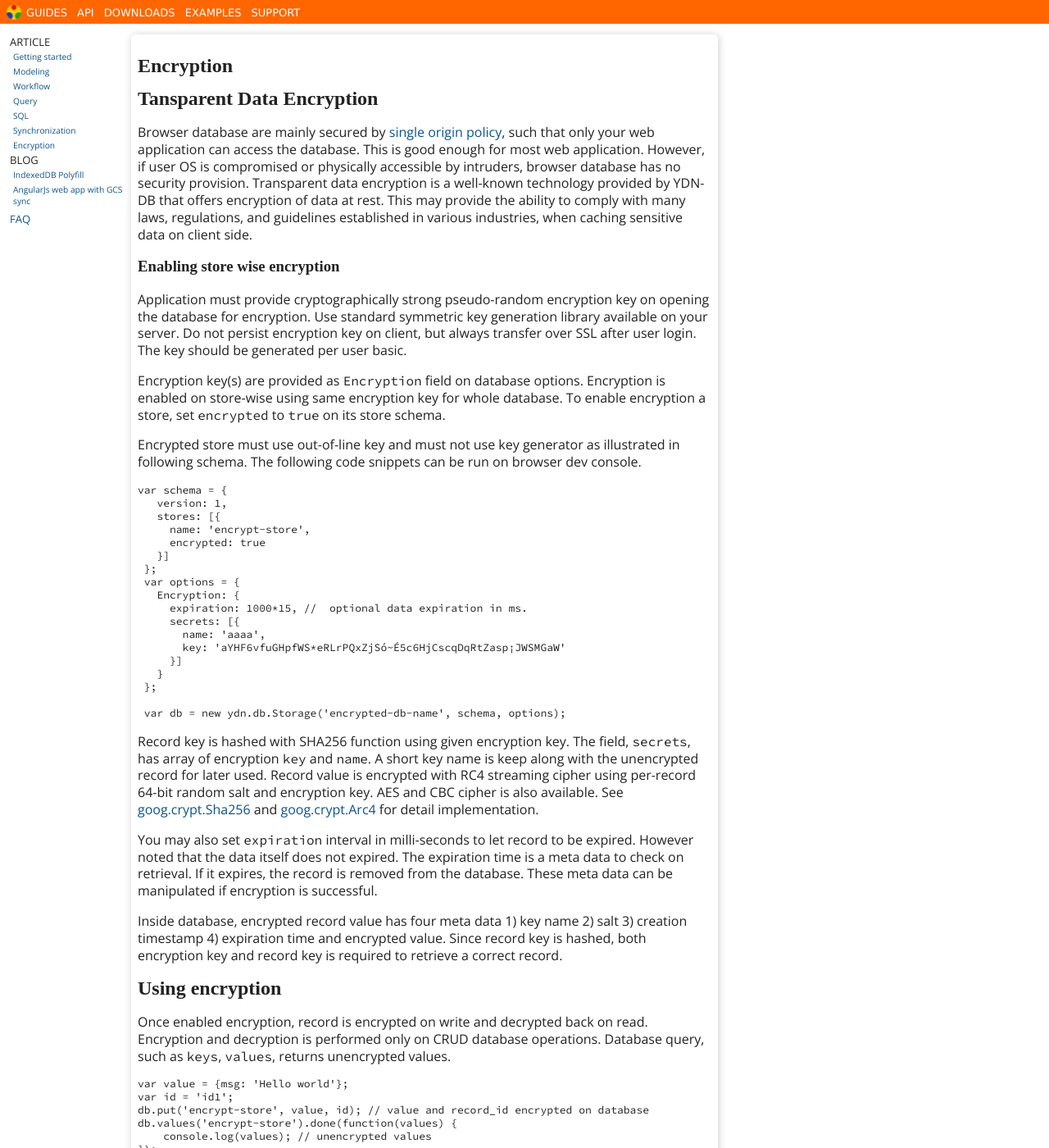
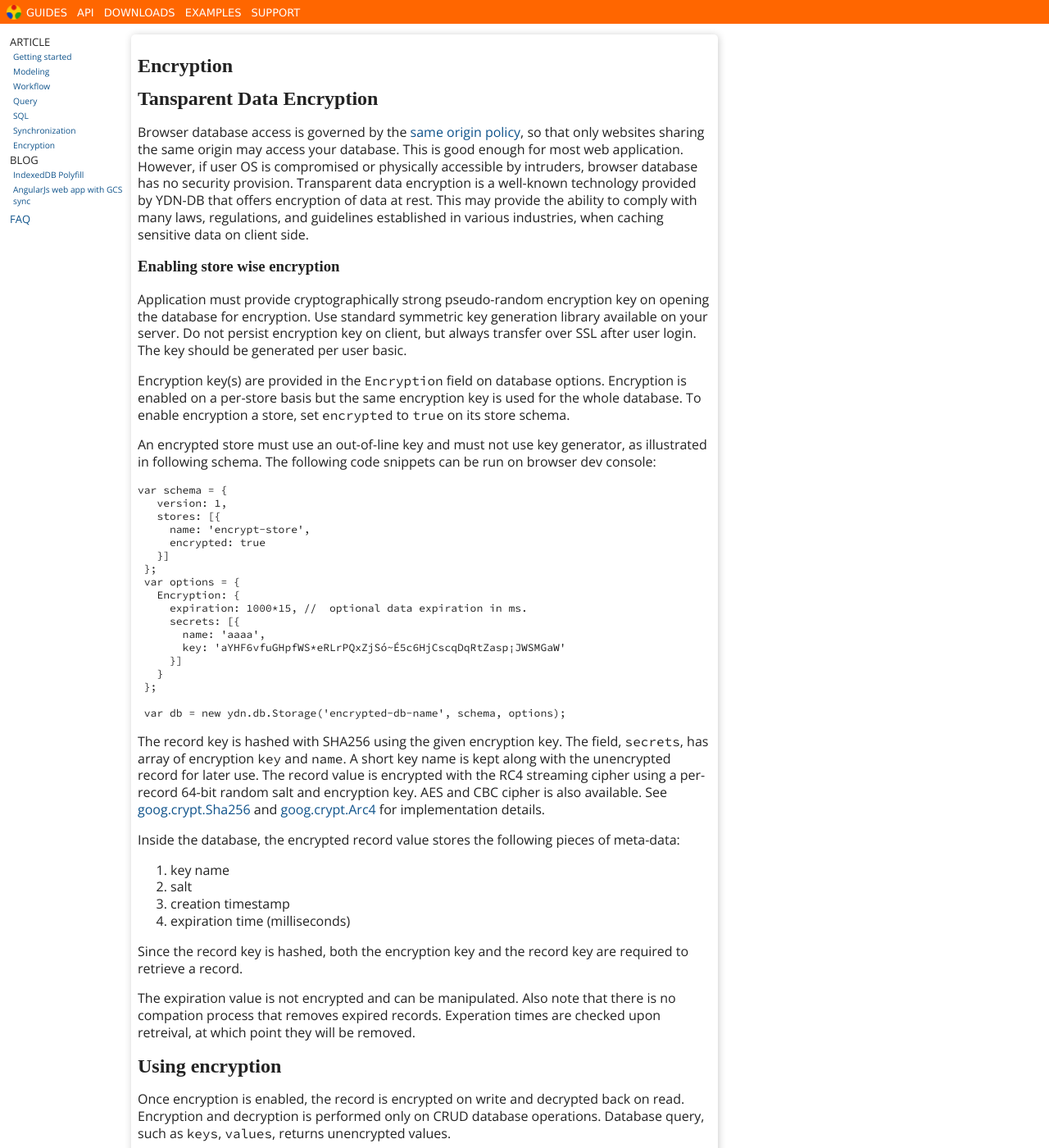
Before and after one commit to yathit/yathit.github.com, a Jekyll site: the page built from ydn-db/using/encryption.md, in a window 1280 px wide and 1400 px high. Shown: the whole window at 82% size. Built offline with Jekyll 4.4.1, drawn with Linux system fonts in a browser that asks for light colours; some web fonts are replaced; Markdown is read by kramdown in place of the engine named in the settings; some of the changed text lies outside the part shown.

Commit message:
Fix grammar issues
Fixed lots of small grammar issues, restructured a few things.  Note, you need to followup on this statement: "enabling encryption by itself does not encrypt data"

```diff
--- a/ydn-db/using/encryption.md
+++ b/ydn-db/using/encryption.md
@@ -9,15 +9,15 @@ tag: article
 
 ## Tansparent Data Encryption ##
 
-Browser database are mainly secured by [single origin policy](http://www.w3.org/Security/wiki/Same_Origin_Policy), such that only your web application can access the database. This is good enough for most web application. However, if user OS is compromised or physically accessible by intruders, browser database has no security provision. Transparent data encryption is a well-known technology provided by YDN-DB that offers encryption of data at rest. This may provide the ability to comply with many laws, regulations, and guidelines established in various industries, when caching sensitive data on client side.
+Browser database access is governed by the [same origin policy](http://www.w3.org/Security/wiki/Same_Origin_Policy), so that only websites sharing the same origin may access your database. This is good enough for most web application. However, if user OS is compromised or physically accessible by intruders, browser database has no security provision. Transparent data encryption is a well-known technology provided by YDN-DB that offers encryption of data at rest. This may provide the ability to comply with many laws, regulations, and guidelines established in various industries, when caching sensitive data on client side.
 
 ### Enabling store wise encryption ###
 
 Application must provide cryptographically strong pseudo-random encryption key on opening the database for encryption. Use standard symmetric key generation library available on your server. Do not persist encryption key on client, but always transfer over SSL after user login. The key should be generated per user basic.
 
-Encryption key(s) are provided as `Encryption` field on database options. Encryption is enabled on store-wise using same encryption key for whole database. To enable encryption a store, set `encrypted` to `true` on its store schema.
+Encryption key(s) are provided in the `Encryption` field on database options. Encryption is enabled on a per-store basis but the same encryption key is used for the whole database. To enable encryption a store, set `encrypted` to `true` on its store schema.
 
-Encrypted store must use out-of-line key and must not use key generator as illustrated in following schema. The following code snippets can be run on browser dev console.
+An encrypted store must use an out-of-line key and must not use key generator, as illustrated in following schema. The following code snippets can be run on browser dev console:
 
     var schema = {
        version: 1,
@@ -38,15 +38,22 @@ Encrypted store must use out-of-line key and must not use key generator as illus
 
      var db = new ydn.db.Storage('encrypted-db-name', schema, options);
 
-Record key is hashed with SHA256 function using given encryption key. The field, `secrets`, has array of encryption `key` and `name`. A short key name is keep along with the unencrypted record for later used. Record value is encrypted with RC4 streaming cipher using per-record 64-bit random salt and encryption key. AES and CBC cipher is also available. See [goog.crypt.Sha256](http://docs.closure-library.googlecode.com/git/class_goog_crypt_Sha256.html) and [goog.crypt.Arc4](http://docs.closure-library.googlecode.com/git/class_goog_crypt_Arc4.html) for detail implementation.
+The record key is hashed with SHA256 using the given encryption key. The field, `secrets`, has array of encryption `key` and `name`. A short key name is kept along with the unencrypted record for later use. The record value is encrypted with the RC4 streaming cipher using a per-record 64-bit random salt and encryption key. AES and CBC cipher is also available. See [goog.crypt.Sha256](http://docs.closure-library.googlecode.com/git/class_goog_crypt_Sha256.html) and [goog.crypt.Arc4](http://docs.closure-library.googlecode.com/git/class_goog_crypt_Arc4.html) for implementation details.
 
-You may also set `expiration` interval in milli-seconds to let record to be expired. However noted that the data itself does not expired. The expiration time is a meta data to check on retrieval. If it expires, the record is removed from the database. These meta data can be manipulated if encryption is successful.
+Inside the database, the encrypted record value stores the following pieces of meta-data:
 
-Inside database, encrypted record value has four meta data 1) key name 2) salt 3) creation timestamp 4) expiration time and encrypted value. Since record key is hashed, both encryption key and record key is required to retrieve a correct record.
+1. key name
+2. salt
+3. creation timestamp
+4. expiration time (milliseconds)
+
+Since the record key is hashed, both the encryption key and the record key are required to retrieve a record.
+
+The expiration value is not encrypted and can be manipulated.  Also note that there is no compation process that removes expired records.  Experation times are checked upon retreival, at which point they will be removed.
 
 ## Using encryption ##
 
-Once enabled encryption, record is encrypted on write and decrypted back on read. Encryption and decryption is performed only on CRUD database operations. Database query, such as `keys`, `values`, returns unencrypted values.
+Once encryption is enabled, the record is encrypted on write and decrypted back on read. Encryption and decryption is performed only on CRUD database operations. Database query, such as `keys`, `values`, returns unencrypted values.
 
     var value = {msg: 'Hello world'};
     var id = 'id1';
@@ -58,17 +65,13 @@ Once enabled encryption, record is encrypted on write and decrypted back on read
         console.log(value); // decrypted record value
     });
 
-Since data is encrypted, database indexing is not available.
-
-In this example, you will also find that record can no longer be retrieved after expiration of 15 seconds.
-
-Note that enabling encryption itself, does not encrypt data.
+Since data is encrypted, indexing is not available.  Note that enabling encryption by itself does not encrypt data.
 
 ## Encryption key rotation ##
 
 With symmetric encryption, the level of confidentiality depends on the protection of the keys. To reduce exposure of key, encryption keys are updated periodically.
 
-Multiple encryption keys can be provided. Only the first key is used for encryption. All keys are used for decryption until success. Decryption is deem considered success if require key is available and encrypted value can be parsed by JSON parser.
+Multiple encryption keys can be provided. Only the first key is used for encryption. All keys are used for decryption until success. Decryption is deem considered success if the required key is available and encrypted value can be parsed into JSON.
 
 See [demo application](http://yathit.github.io/sample-encryption/index.html) to try out.
 
```
